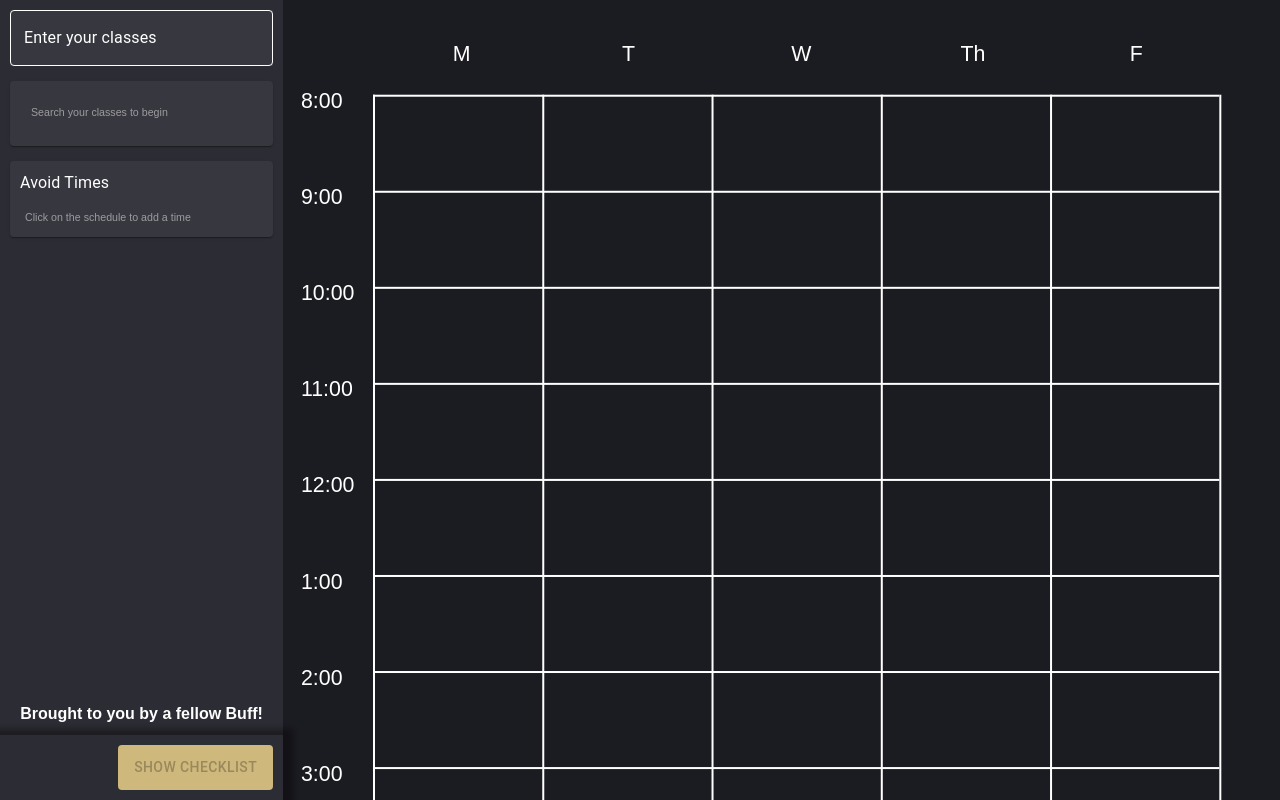
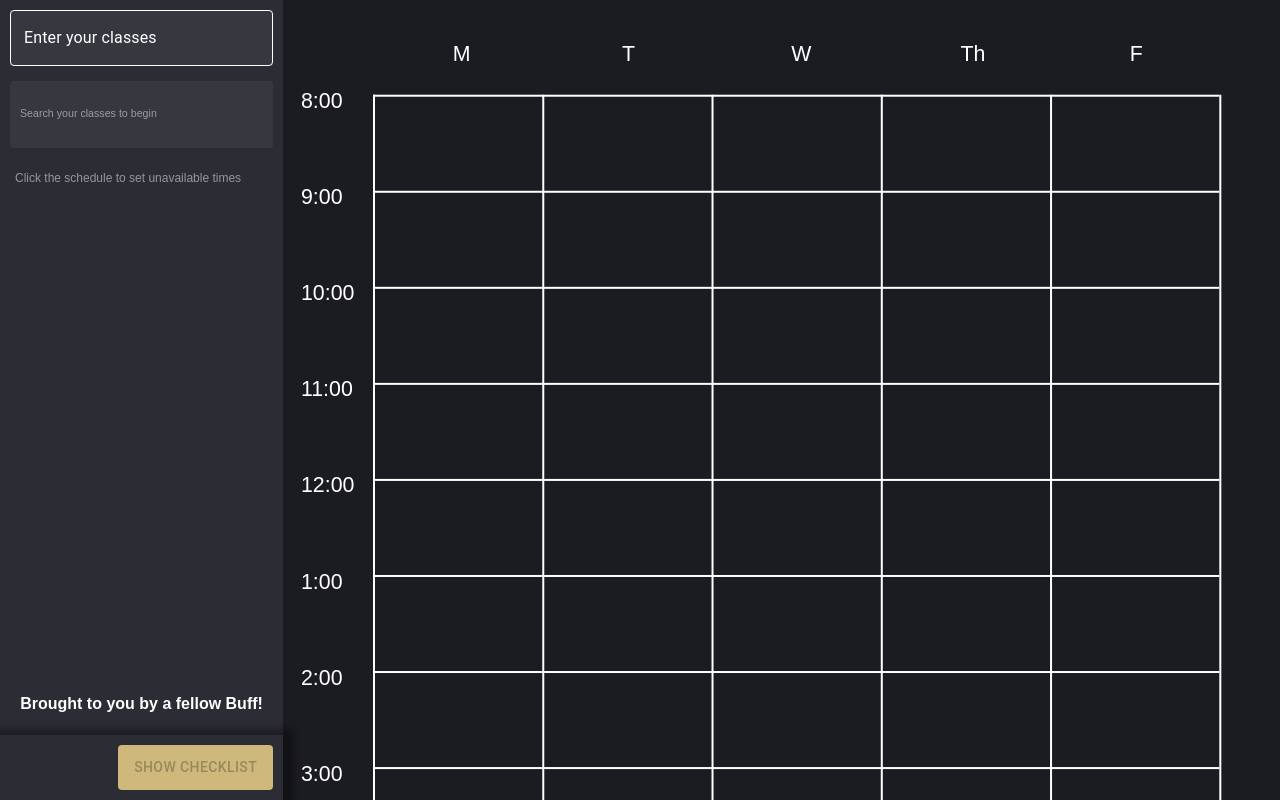
Before and after one commit to Unfaxed/cu_scheduler, a Next.js app: page / in a window 1280 px wide. Built offline with nearby package versions, Linux system fonts and the light colour scheme.

Commit message:
Improvements to UI

```diff
--- a/pages/index.js
+++ b/pages/index.js
@@ -15,6 +15,7 @@ import { name_map } from "lib/json/name_map.js";
 import { Card, Checkbox, FormControlLabel, CardContent, MenuItem, CardActionArea, Typography, Grid, FormHelperText } from "@mui/material";
 import React from "react";
 import Popup from "../comps/Popup";
+import ListElement from "../comps/ListElement";
 import { CUtoModelTime, ModelToCUTime } from "../lib/cu_utils";
 
 export function getServerSideProps(context){
@@ -45,7 +46,6 @@ export default function Index({analytics}) {
     const [selected_schedule_index, setSelectedScheduleIndex] = useState(0);
     const [conflict_class, setConflictingClass] = useState(null);
     const [checklist_visible, setChecklistVisible] = useState(false);
-    const [donations_shown, setDonationsShown] = useState(false);
     const [menu_shown, setMenuShown] = useState(true);
     const [show_menu_x, setShowMenuXButton] = useState(false);
     const [checklist_selected, setChecklistSelected] = useState([]);
@@ -304,6 +304,9 @@ export default function Index({analytics}) {
         }
     }
 
+    //old chip:
+    //<Chip key={"class-chip-" + i} label={cl.title+ " " + cl.type} variant="filled" onDelete={() => removePrescheduleClass(cl)} sx={{bgcolor: (conflict_class != null && conflict_class.toLowerCase() == cl.title.toLowerCase()) ? "red" : "white", marginRight: "3px", marginBottom: "3px"}}></Chip>
+
     return(
         <>
         <Head>
@@ -334,59 +337,23 @@ export default function Index({analytics}) {
                             </div>
                         ))}
                     </div>)}
-                    {donations_shown && (<div style={{marginTop: "15px"}}>
-                        <Card style={{background: "#37373f", color: "#FFF", padding: "10px"}}>
-                            <div style={{fontSize: "11pt"}}>
-                                <div>
-                                    🎉This project was made by a CU Boulder student. If this tool was helpful to you, please donate to show your support!
-                                </div>
-                            </div>
-                            <div style={{display: "flex", justifyContent: "cener", alignItems: 'center', textAlign: 'center'}}>
-                                <a href="https://paypal.me/c7dev/5" target="_blank"><Chip label="$5" variant="filled" sx={{bgcolor: "white", cursor: "pointer", marginRight: "7px"}}></Chip></a>
-                                <a href="https://paypal.me/c7dev/7" target="_blank"><Chip label="$7" variant="filled" sx={{bgcolor: "white", cursor: "pointer", marginRight: "7px"}}></Chip></a>
-                                <a href="https://paypal.me/c7dev/10" target="_blank"><Chip label="$10" variant="filled" sx={{bgcolor: "white", cursor: "pointer", marginRight: "7px"}}></Chip></a>
-                                <a href="https://paypal.me/c7dev" target="_blank"><Chip label="Custom" variant="filled" sx={{bgcolor: "white", cursor: "pointer", marginRight: "7px"}}></Chip></a>
-                            </div>
-                        </Card>
-                    </div>)}
                     <div style={{marginTop: "15px"}}>
-                        <Card style={{background: "#37373f"}}>
-                            <CardContent>
-                                <div style={{display: "flex", flexWrap: "wrap"}}>
+                        <div className={styles.card} style={preschedule.length == 0 ? {} : {padding: 0}}>
                             {preschedule.map((cl, i) => (
-                                    <Chip key={"class-chip-" + i} label={cl.title+ " " + cl.type} variant="filled" onDelete={() => removePrescheduleClass(cl)} sx={{bgcolor: (conflict_class != null && conflict_class.toLowerCase() == cl.title.toLowerCase()) ? "red" : "white", marginRight: "3px", marginBottom: "3px"}}></Chip>
+                                <ListElement key={"class-chip-" + i} text={cl.title + " " + cl.type} onClose={() => removePrescheduleClass(cl)}></ListElement>
                             ))}
                             {preschedule.length == 0 && (<div style={{paddingLeft: "5px"}}>
                                 <span style={{fontSize: "8pt", color: "rgba(255, 255, 255, 0.50)"}}>Search your classes to begin</span>
                             </div>)}
                         </div>
-                            </CardContent>
-                        </Card>
                     </div>
-                    <div style={{marginTop: "15px"}}>
-                        <Card style={{backgroundColor: "#37373f", color: "#FFF", padding: "10px"}}>
-                            <Typography style={{marginBottom: "7px"}}>Avoid Times</Typography>
-                            {UTCount(schedule.avoid_times) == 0 ? (
-                            <div style={{paddingLeft: "5px"}}>
-                                <span style={{fontSize: "8pt", color: "rgba(255, 255, 255, 0.50)"}}>Click on the schedule to add a time</span>
-                            </div>) :
-                            (<div style={{display: "flex", flexWrap: "wrap", marginTop: "8px"}}>
-                                {schedule.avoid_times.map((ut_set, day) => (
-                                    <React.Fragment key={"ut-chip-day-" + day}>
-                                        {ut_set.map((ut, i) => (
-                                            <Chip label={timeString(day, ut[0], ut[1])} key={"ut-chip-" + i} variant="filled" onDelete={()=> {
-                                                removeUT(day, i);
-                                            }} sx={{bgcolor: "white", marginBottom: "3px"}}></Chip>
-                                        ))}
-                                    </React.Fragment>
-                                ))}
-                            </div>)}
-                        </Card>
+                    <div style={{marginTop: "15px", marginLeft: "5px"}}>
+                        <span style={{fontSize: "9pt", color: "rgba(255, 255, 255, 0.5)"}}>Click the schedule to set unavailable times</span>
                     </div>
 
                 </div>
                 <div className={styles.menu1_submit}>
-                    <div style={{position: "absolute", top: "-30px", fontSize: "12pt", width: "calc(100% - 20px)"}}>
+                    <div style={{position: "absolute", top: "-40px", fontSize: "12pt", width: "calc(100% - 20px)"}}>
                         <center>
                             <span><b>{status_message}</b></span>
                         </center>
@@ -425,7 +392,7 @@ export default function Index({analytics}) {
                 </div>
             </div>
         </div>
-        <Popup setVisible={setChecklistVisible} onClose={() => {if (schedule.classes.length >= 4) setDonationsShown(true)}} visible={checklist_visible}>
+        <Popup setVisible={setChecklistVisible} visible={checklist_visible}>
             <div className={styles.checklist_container}>
                 <div style={{marginBottom: "20px"}}>Registration Checklist:</div>
             {groupScheduleClasses(schedule.classes).map((checklist, i) => (
--- a/styles/Main.module.css
+++ b/styles/Main.module.css
@@ -73,6 +73,15 @@
     fill-opacity: 0.35;
 }
 
+.card{
+    background-color: #37373f;
+    border-radius: 4px;
+    min-height: 45px;
+    width: calc(100% - 10px);
+    padding: 5px;
+    padding-top: 17px;
+}
+
 .chip{
     /*style={{backgroundColor: "#e2e2e2", margin: "2px", marginLeft: "0", fontSize: "8pt"}}*/
     background-color: #e2e2e2;
@@ -106,8 +115,8 @@
     width: 100%;
     margin-top: 15px;
     border-radius: 3px;
-    min-height: 140px;
-    max-height: 300px;
+    min-height: 100px;
+    max-height: 250px;
     overflow-y: auto;
     font-size: 14pt;
     background-color: #37373f;
@@ -117,14 +126,8 @@
     padding: 10px;
     cursor: pointer;
 }
-.class_suggestion_a{
-    background-color: #37373f;
-}
-.class_suggestion_a:hover{
-    background-color: #44444b;
-}
-.class_suggestion_b:hover{
-    background-color: #44444b;
+.class_suggestion:hover{
+    background-color: rgb(63, 63, 71);
 }
 
 .class_list_chips{
@@ -146,6 +149,21 @@
     font-size: 12pt;
     margin-top: 15px;
     padding: 10px;
+}
+
+.list_element{
+    min-height: 40px;
+    color: #FFF;
+    padding: 17px;
+    padding-bottom: 0;
+    cursor: pointer;
+    position: relative;
+}
+.list_element:hover{
+    border-left: 5px solid #FFF;
+    padding-left: 13px;
+    background-color: rgb(63, 63, 71);
+    transition: ease-in-out all 150ms;
 }
 
 .popup_container{
```
Also changed, not shown: comps/ListElement.js (added, +14 -0 lines). Lines whose indentation alone changed are shown as unchanged.
